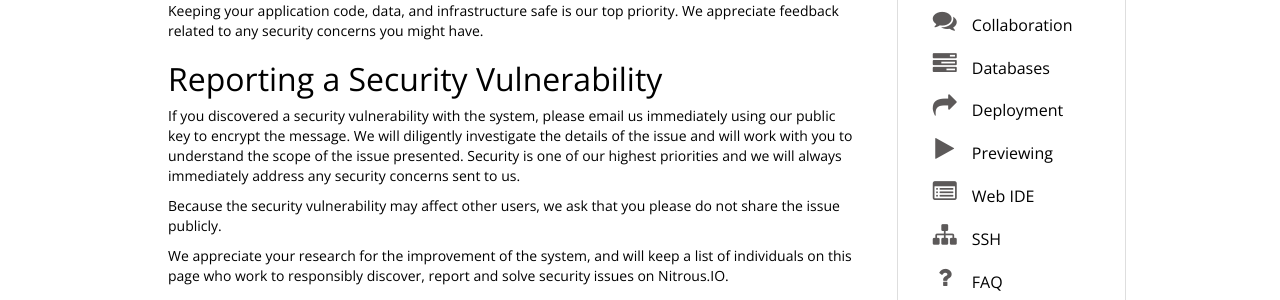
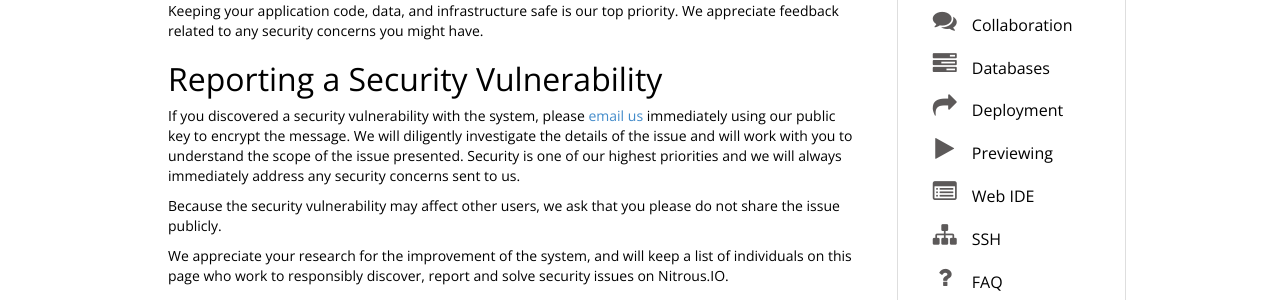
Before and after one commit to pkallberg/help.nitrous.io, a Jekyll site: the page built from _posts/2013-07-26-admin-security-response.md, in a window 1280 px wide. Shown: the part 236-536 px from the top of the page. Built offline with Jekyll 4.4.1, drawn with Linux system fonts in a browser that asks for light colours; comment, search, counter and statistics services are not loaded; part of the change alters nothing that is shown.

```diff
--- a/_posts/2013-07-26-admin-security-response.md
+++ b/_posts/2013-07-26-admin-security-response.md
@@ -11,7 +11,7 @@ Keeping your application code, data, and infrastructure safe is our top priority
 
 ## Reporting a Security Vulnerability
 
-If you discovered a security vulnerability with the system, please email us immediately using our public key to encrypt the message. We will diligently investigate the details of the issue and will work with you to understand the scope of the issue presented. Security is one of our highest priorities and we will always immediately address any security concerns sent to us.
+If you discovered a security vulnerability with the system, please [email us](mailto:security@nitrous.io) immediately using our public key to encrypt the message. We will diligently investigate the details of the issue and will work with you to understand the scope of the issue presented. Security is one of our highest priorities and we will always immediately address any security concerns sent to us.
 
 Because the security vulnerability may affect other users, we ask that you please do not share the issue publicly.
 
```
